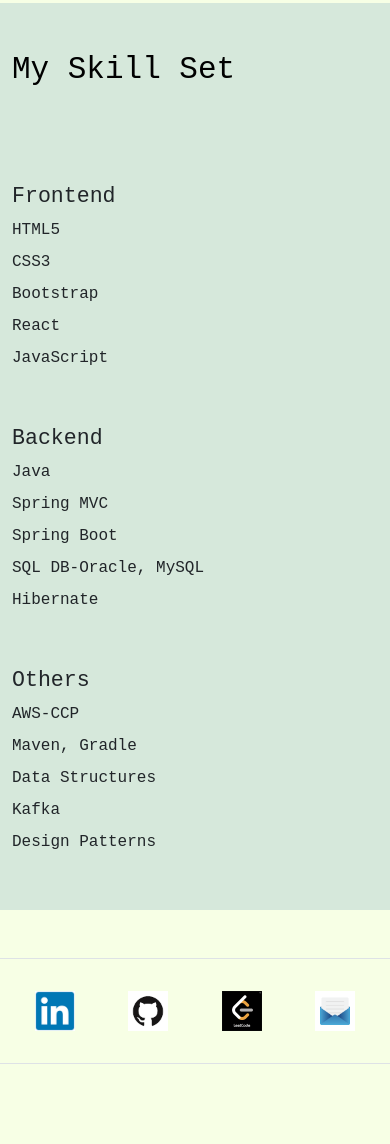
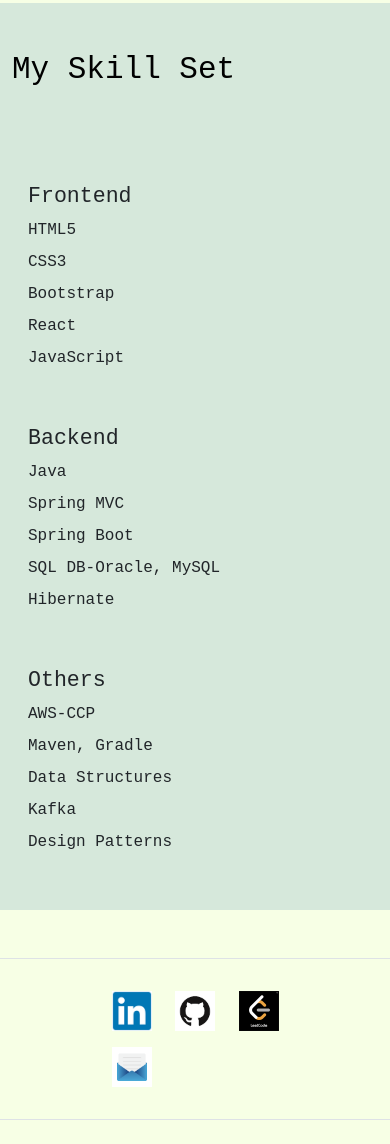
Before and after one commit to prs-sharma9/html-portfolio, a plain HTML site: page PersonalWebpage/src/home.html in a window 390 px wide. Shown: the part 1250-2394 px from the top of the page. Before the commit the page ends 2338 px from the top, so only its background shows below. Drawn offline with nearby package versions, Linux system fonts and the light colour scheme; a web font is replaced by a local one.

Commit message:
adding margin for mobile devices

```diff
--- a/PersonalWebpage/css/home-styles.css
+++ b/PersonalWebpage/css/home-styles.css
@@ -15,9 +15,6 @@ body {
     color: #7a49a5
 }
 
-@media (max-width: 412px) {
-    .footer-links {
-        width: 100%;
-        margin: 0 15px;
-    }
+.skill-li {
+    margin-left: 0;
 }
--- a/PersonalWebpage/src/home.html
+++ b/PersonalWebpage/src/home.html
@@ -49,7 +49,7 @@
             <div class="container container-color">
                 <p class="d-block display-5 text-body-emphasis text-sm-start text-md-center pt-5">My Skill Set</p>
                 <div class="row row-cols-1 row-cols-sm-2 row-cols-md-3 pb-5 my-5">
-                    <div class="col d-flex justify-content-sm-start justify-content-md-center mt-5 mt-md-0">
+                    <div class="col d-flex justify-content-sm-start justify-content-md-center mt-5 mt-md-0 ms-3 ms-md-0">
                         <div>
                             <h4>Frontend</h4>
                             <ul class="nav flex-column">
@@ -62,7 +62,7 @@
                         </div>
                     </div>
 
-                    <div class="col d-flex justify-content-sm-start justify-content-md-center align-content-center mt-5 mt-md-0">
+                    <div class="col d-flex justify-content-sm-start justify-content-md-center mt-5 mt-md-0 ms-3 ms-md-0">
                         <div>
                             <h4>Backend</h4>
                             <ul class="nav flex-column">
@@ -75,7 +75,7 @@
                         </div>
                     </div>
 
-                    <div class="col d-flex justify-content-sm-start justify-content-md-center align-content-center mt-5 mt-md-0">
+                    <div class="col d-flex justify-content-sm-start justify-content-md-center mt-5 mt-md-0 ms-3 ms-md-0">
                         <div>
                             <h4>Others</h4>
                             <ul class="nav flex-column">
```
